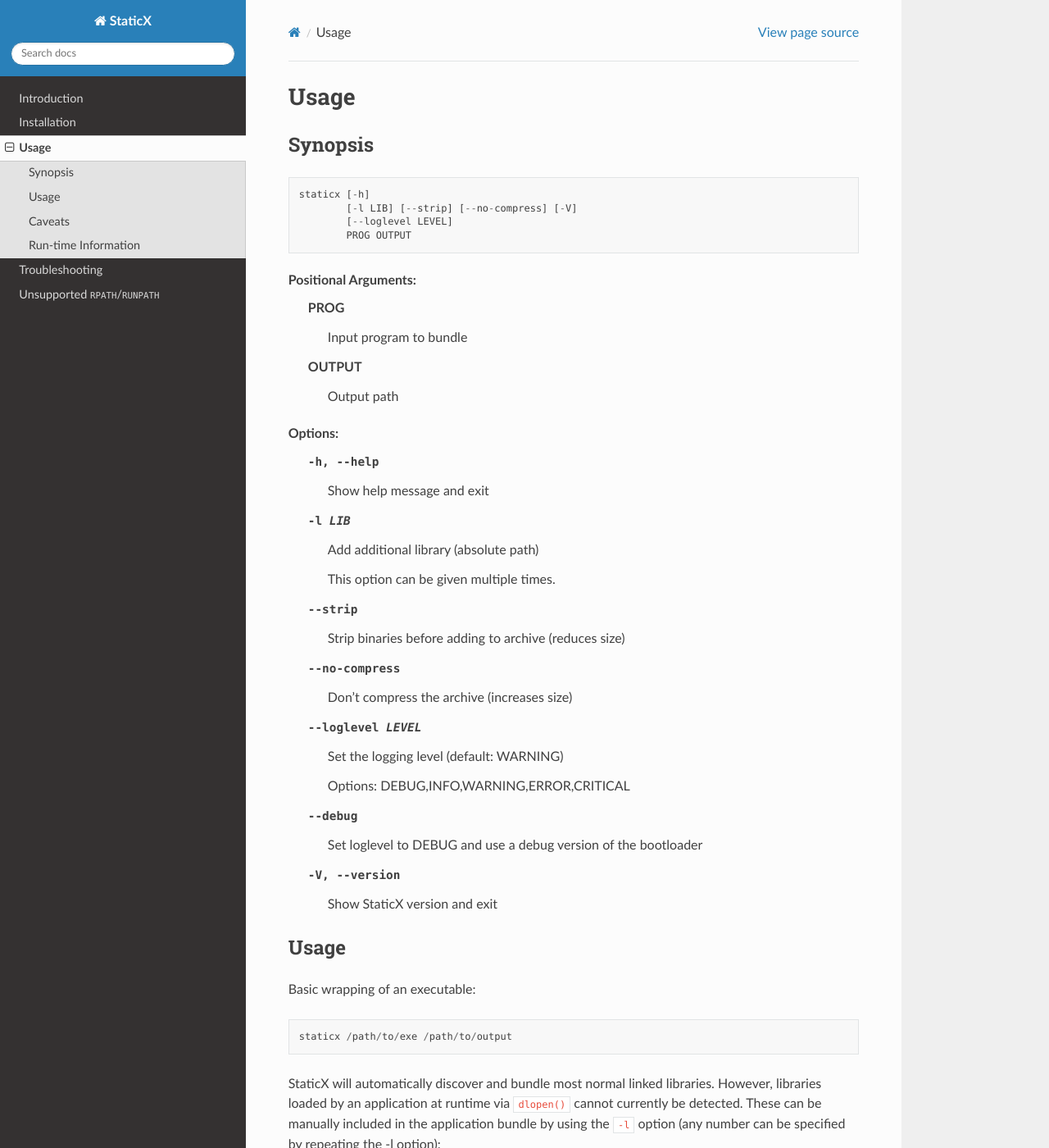
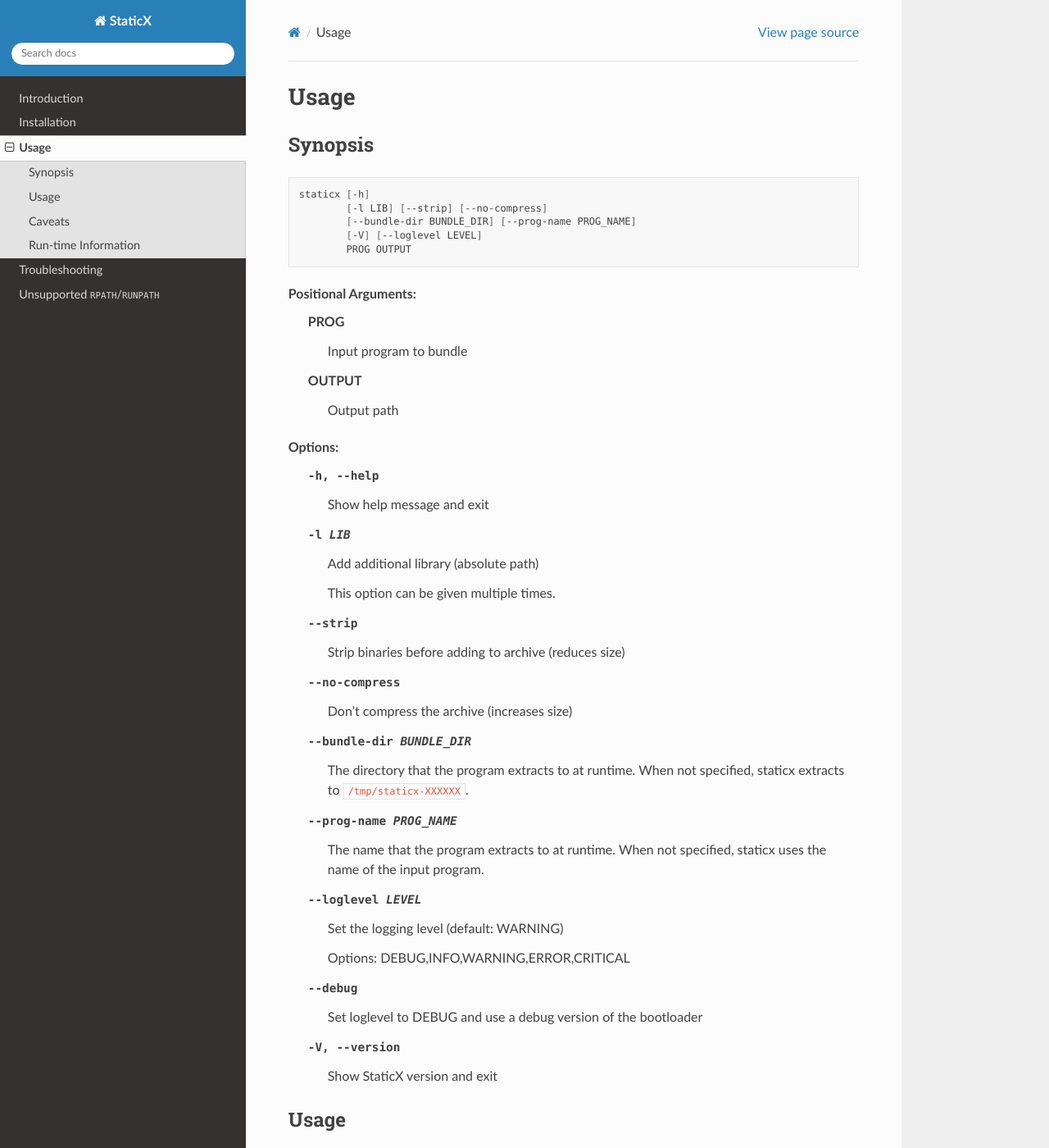
Before and after one commit to JonathonReinhart/staticx, a Sphinx documentation site: the page built from docs/usage.rst, in a window 1280 px wide and 1400 px high. Shown: the whole window at 82% size. Built offline with Sphinx 7.4.7 and the Read the Docs theme 2.0.0, drawn with Linux system fonts in a browser that asks for light colours; some of the changed text lies outside the part shown.

Commit message:
Documented --bundle-dir and --prog-name (touched up env vars to avoid confusion)

```diff
--- a/docs/usage.rst
+++ b/docs/usage.rst
@@ -3,11 +3,12 @@
 
 Synopsis
 --------
-.. code-block::
+.. code-block:: shell
 
    staticx [-h]
-           [-l LIB] [--strip] [--no-compress] [-V]
-           [--loglevel LEVEL]
+           [-l LIB] [--strip] [--no-compress]
+           [--bundle-dir BUNDLE_DIR] [--prog-name PROG_NAME]
+           [-V] [--loglevel LEVEL]
            PROG OUTPUT
 
 Positional Arguments:
@@ -19,12 +20,17 @@
 
 Options:
   -h, --help            Show help message and exit
+
   -l LIB                Add additional library (absolute path)
 
                         This option can be given multiple times.
 
   --strip               Strip binaries before adding to archive (reduces size)
   --no-compress         Don't compress the archive (increases size)
+  --bundle-dir BUNDLE_DIR
+                        The directory that the program extracts to at runtime. When not specified, staticx extracts to ``/tmp/staticx-XXXXXX``.
+  --prog-name PROG_NAME
+                        The name that the program extracts to at runtime. When not specified, staticx uses the name of the input program.
   --loglevel LEVEL      Set the logging level (default: WARNING)
 
                         Options: DEBUG,INFO,WARNING,ERROR,CRITICAL
@@ -70,6 +76,5 @@
 --------------------
 StaticX sets the following environment variables for the wrapped user program:
 
-- ``STATICX_BUNDLE_DIR``: The absolute path of the "bundle" directory, the
-  temporary dir where the archive has been extracted.
-- ``STATICX_PROG_PATH``: The absolute path of the program being executed.
+- ``STATICX_BUNDLE_DIR``: The absolute path of the "bundle" directory, a temporary directory, where the archive has been extracted.
+- ``STATICX_PROG_PATH``: The absolute path of the program being executed (not the extracted program in the bundle directory).
```
